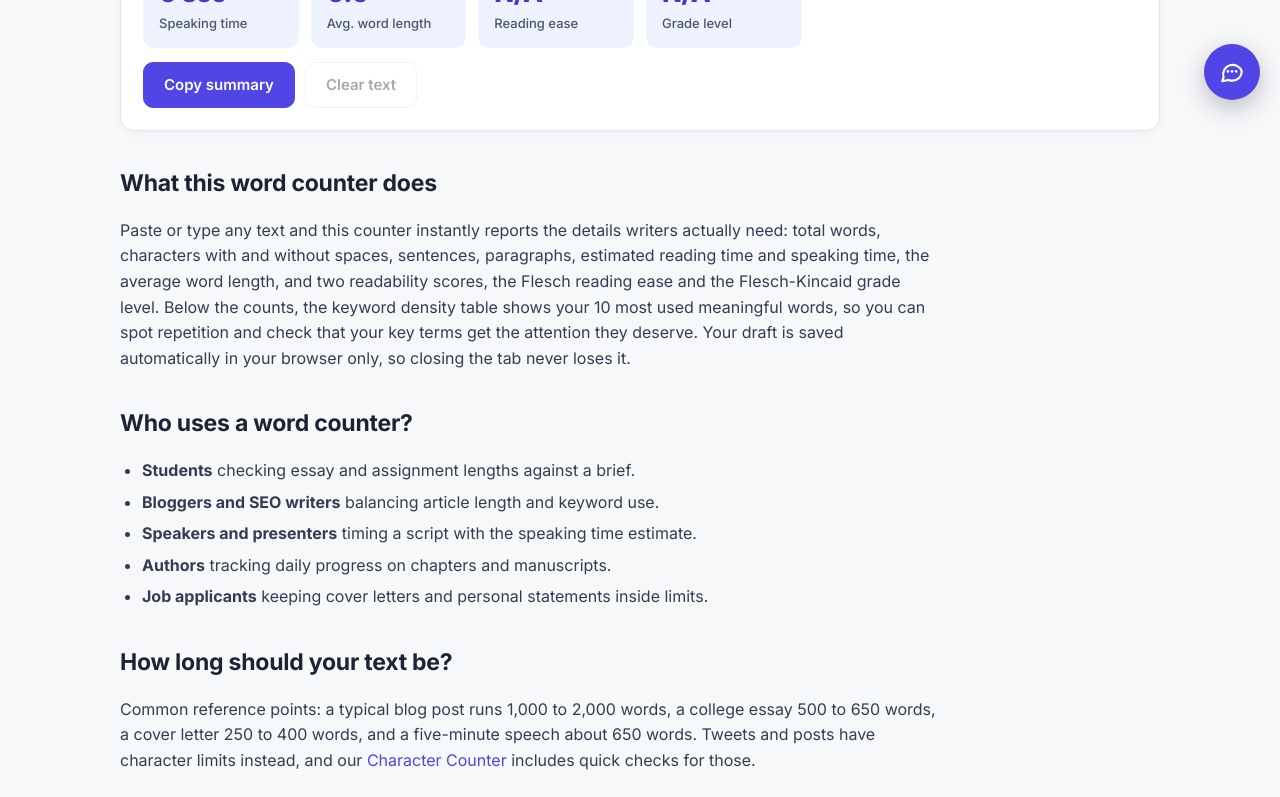
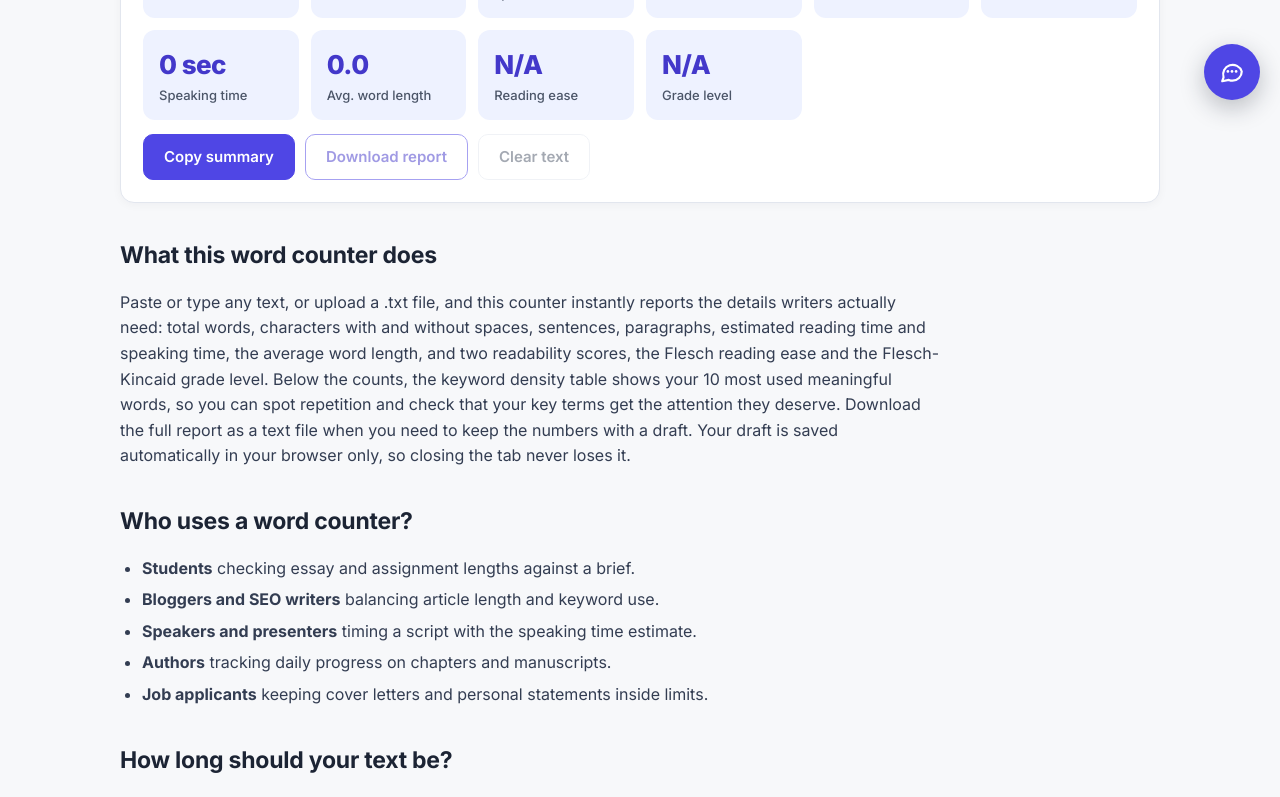
Before and after one commit to saurav73/ToolNest, a React (Vite) app: page /word-counter in a window 1280 px wide. Shown: the part 680-1477 px from the top of the page. Built offline with nearby package versions, Linux system fonts and the light colour scheme.

Commit message:
Word Counter: upload .txt file and download report (competitor parity)

```diff
--- a/src/data/tools.js
+++ b/src/data/tools.js
@@ -8,8 +8,8 @@ export const TOOLS = [
     path: '/word-counter',
     name: 'Word Counter',
     category: 'Text Tools',
-    blurb: 'Count words, characters and sentences with reading time, readability scores and keyword density for your top terms.',
-    keywords: 'word count, count words, reading time, keyword density, readability score',
+    blurb: 'Count words, characters and sentences with reading time, readability scores and keyword density for your top terms. Upload a .txt file or download the full report.',
+    keywords: 'word count, count words, reading time, keyword density, readability score, upload text file',
   },
   {
     slug: 'character-counter',
--- a/src/pages/tools/WordCounter.jsx
+++ b/src/pages/tools/WordCounter.jsx
@@ -1,6 +1,7 @@
 import React, { useEffect, useMemo, useState } from 'react';
 import ToolLayout from '../../components/ToolLayout.jsx';
 import CopyButton from '../../components/CopyButton.jsx';
+import { downloadBlob } from '../../lib/files.js';
 import {
   tokenizeWords, countSentences, countParagraphs, topKeywords, formatDuration,
   totalSyllables, fleschReadingEase, fleschKincaidGrade, readingEaseLabel,
@@ -24,6 +25,14 @@ const FAQS = [
     a: 'Reading ease runs from 0 to 100, where higher means easier to read. Web writing usually lands between 60 and 70, which this counter labels "Standard". The grade level is the US school grade the text reads at: a grade of 8 means an average eighth grader can read it comfortably. Both are estimated from average sentence length and syllables per word using the Flesch formulas.',
   },
   {
+    q: 'Can I upload a text file instead of pasting?',
+    a: 'Yes. Use the Upload .txt file button above the text box to load a plain text file from your device. The file is read in your browser only and never uploaded, and the counts update the moment it loads.',
+  },
+  {
+    q: 'Can I download my word count results?',
+    a: 'Yes. The Download report button saves a plain text file with every count on the page, including reading and speaking time, both readability scores and the full top 10 keyword density table, so you can attach it to an assignment or keep it with a draft.',
+  },
+  {
     q: 'Is my text saved or uploaded anywhere?',
     a: 'No. The counter runs entirely in your browser. Your text is never sent to a server, and your draft is stored only in this browser on your own device so you can resume later.',
   },
@@ -33,14 +42,16 @@ const CONTENT = (
   <>
     <h2>What this word counter does</h2>
     <p>
-      Paste or type any text and this counter instantly reports the details writers
-      actually need: total words, characters with and without spaces, sentences,
-      paragraphs, estimated reading time and speaking time, the average word
-      length, and two readability scores, the Flesch reading ease and the
-      Flesch-Kincaid grade level. Below the counts, the keyword density table
-      shows your 10 most used meaningful words, so you can spot repetition and
-      check that your key terms get the attention they deserve. Your draft is
-      saved automatically in your browser only, so closing the tab never loses it.
+      Paste or type any text, or upload a .txt file, and this counter instantly
+      reports the details writers actually need: total words, characters with and
+      without spaces, sentences, paragraphs, estimated reading time and speaking
+      time, the average word length, and two readability scores, the Flesch
+      reading ease and the Flesch-Kincaid grade level. Below the counts, the
+      keyword density table shows your 10 most used meaningful words, so you can
+      spot repetition and check that your key terms get the attention they deserve.
+      Download the full report as a text file when you need to keep the numbers
+      with a draft. Your draft is saved automatically in your browser only, so
+      closing the tab never loses it.
     </p>
     <h2>Who uses a word counter?</h2>
     <ul>
@@ -150,17 +161,54 @@ export default function WordCounter() {
 
   const summary = `Words: ${stats.words}\nCharacters: ${stats.chars}\nSentences: ${stats.sentences}\nParagraphs: ${stats.paragraphs}\nReading time: ${formatDuration(stats.readingSecs)}\nSpeaking time: ${formatDuration(stats.speakingSecs)}\nReading ease: ${stats.readingEase}${stats.easeLabel ? ` (${stats.easeLabel})` : ''}\nGrade level: ${stats.gradeLevel}`;
 
+  const [uploadError, setUploadError] = useState('');
+
+  const handleUpload = async (e) => {
+    const file = e.target.files && e.target.files[0];
+    e.target.value = '';
+    if (!file) return;
+    try {
+      const loaded = await file.text();
+      setUploadError('');
+      setText(loaded);
+    } catch {
+      setUploadError('That file could not be read. Try a plain .txt file.');
+    }
+  };
+
+  const downloadReport = () => {
+    const lines = ['Word count report', '-------------------', summary];
+    if (stats.keywords.length > 0) {
+      lines.push('', 'Keyword density (top 10)');
+      stats.keywords.forEach((k, i) => {
+        lines.push(`${i + 1}. ${k.word} - ${k.count} (${k.density.toFixed(1)}%)`);
+      });
+    }
+    downloadBlob(new Blob([lines.join('\n')], { type: 'text/plain' }), 'word-count-report.txt');
+  };
+
   return (
     <ToolLayout
       slug="word-counter"
       path="/word-counter"
       title="Free Word Counter + Readability Score Online | ToolNest"
-      description="Count words, sentences and characters free online, with keyword density and readability scores. No sign-up, private in-browser tool."
+      description="Count words, sentences and characters free online, with keyword density and readability scores. Upload a .txt file or download a report."
       h1="Word Counter"
-      intro="Count words online free as you type: characters, sentences, paragraphs, reading and speaking time, readability scores and keyword density. Completely private: your text never leaves your browser."
+      intro="Count words online free as you type, upload a .txt file, or download a full report: characters, sentences, paragraphs, reading and speaking time, readability scores and keyword density. Completely private: your text never leaves your browser."
       faqs={FAQS}
       content={CONTENT}
     >
+      <div className="btn-row" style={{ marginBottom: 12 }}>
+        <label className="btn ghost" htmlFor="word-counter-upload">Upload .txt file</label>
+        <input
+          id="word-counter-upload"
+          type="file"
+          accept=".txt,text/plain"
+          onChange={handleUpload}
+          style={{ display: 'none' }}
+        />
+      </div>
+      {uploadError && <p role="alert" style={{ color: '#b3261e' }}>{uploadError}</p>}
       <textarea
         value={text}
         onChange={(e) => setText(e.target.value)}
@@ -182,6 +230,7 @@ export default function WordCounter() {
       </div>
       <div className="btn-row">
         <CopyButton text={summary} label="Copy summary" />
+        <button type="button" className="btn secondary" onClick={downloadReport} disabled={!text}>Download report</button>
         <button type="button" className="btn ghost" onClick={() => setText('')} disabled={!text}>Clear text</button>
       </div>
 
```
